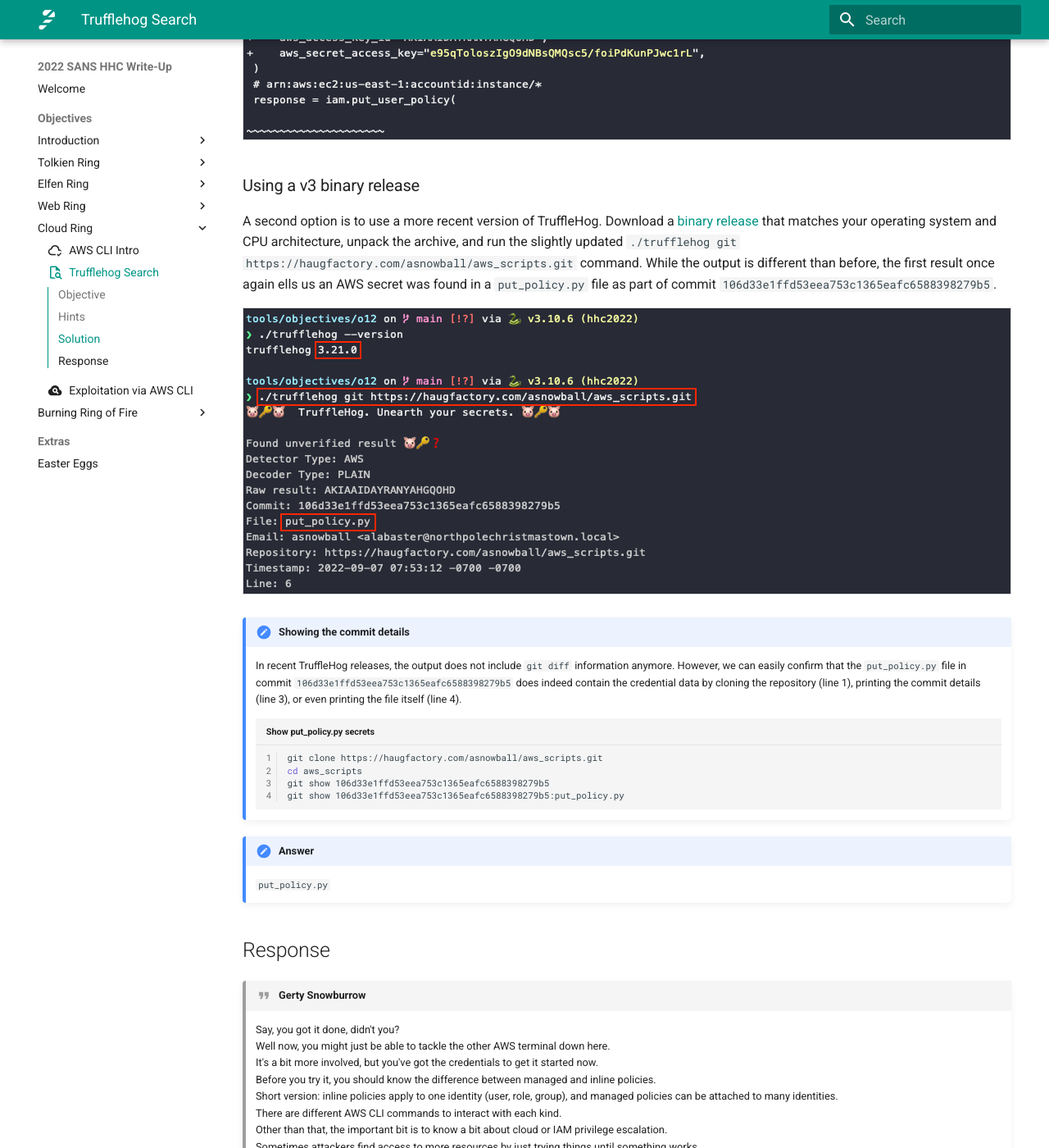
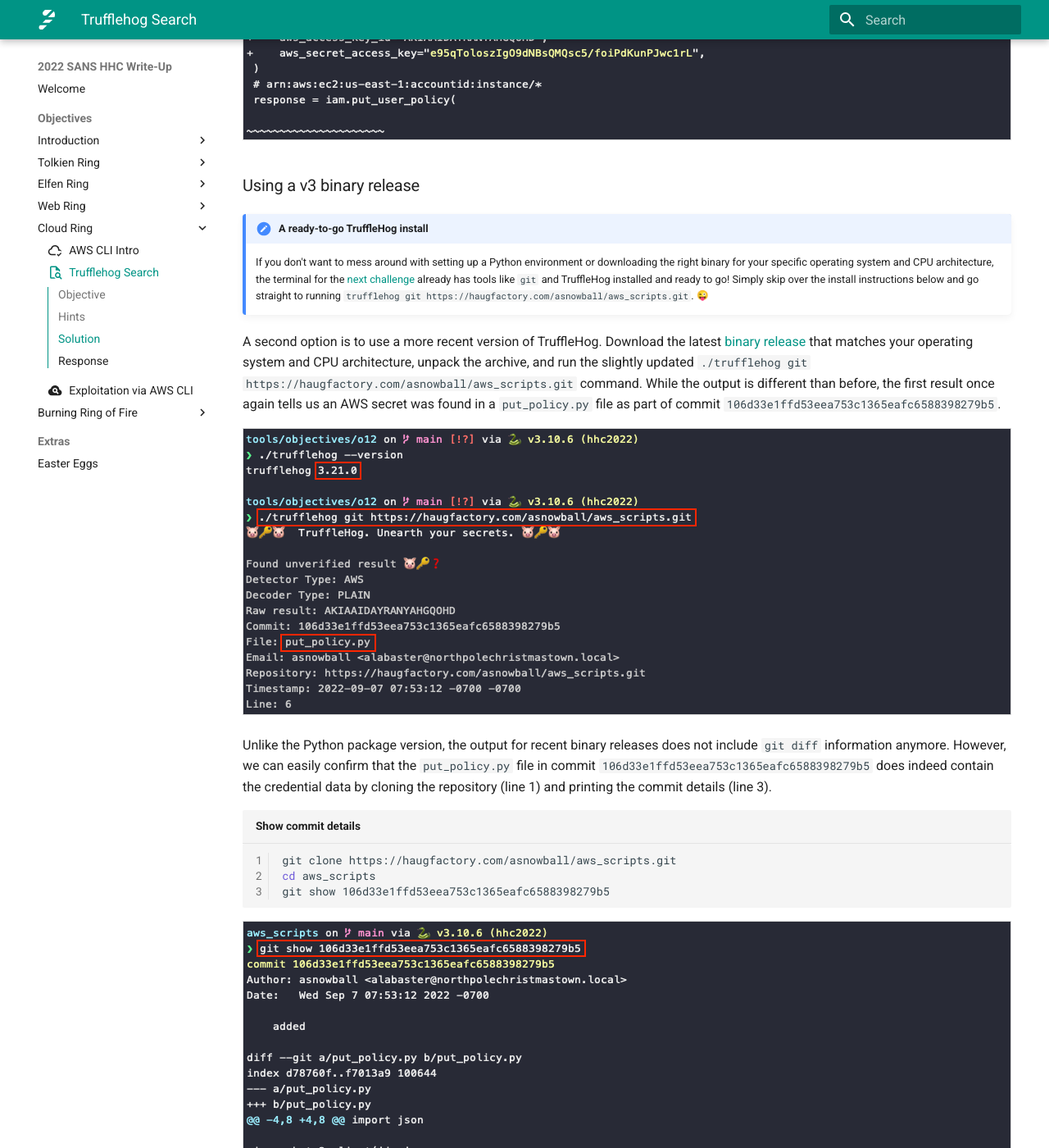
Before and after one commit to crahan/HolidayHackChallenge2022, an MkDocs documentation site: the page built from docs/objectives/o12.md, in a window 1280 px wide and 1400 px high, scrolled down 1274 px. Shown: the whole window at 82% size. Built offline with MkDocs 1.6.1 and Material for MkDocs 9.7.7, drawn with Linux system fonts in a browser that asks for light colours; emoji names are drawn with the system emoji font; comment, search, counter and statistics services are not loaded; some of the changed text lies outside the part shown.

Commit message:
Add additional solution

````diff
--- a/docs/objectives/o12.md
+++ b/docs/objectives/o12.md
@@ -35,26 +35,29 @@
 
 ### Using a v2 Python package
 
-The biggest challenge is installing [TruffleHog](https://github.com/trufflesecurity/trufflehog) and for that we have a couple of options. If we have a Python environment at our disposal we can use `pip install trufflehog` to install a v2 release of the tool. While it's an older version, the syntax is simpler and the output also includes `git diff` information. Running `trufflehog https://haugfactory.com/asnowball/aws_scripts.git` will print several commits where AWS credentials were either added or removed from a `put_policy.py` file.
+First, we need to grab a copy of [TruffleHog](https://github.com/trufflesecurity/trufflehog). If we have a Python environment at our disposal we can use `pip install trufflehog` to install a v2 release of the tool. While it's an older version with less functionality, the syntax is simpler and the output also includes `git diff` information. Running `trufflehog https://haugfactory.com/asnowball/aws_scripts.git` will print several commits where AWS credentials were either added or removed from a `put_policy.py` file.
 
 ![Use the Trufflehog Python package](../img/objectives/o12/run_python_trufflehog.png){ class=border }
 
 
 ### Using a v3 binary release
 
-A second option is to use a more recent version of TruffleHog. Download a [binary release](https://github.com/trufflesecurity/trufflehog/releases) that matches your operating system and CPU architecture, unpack the archive, and run the slightly updated `./trufflehog git https://haugfactory.com/asnowball/aws_scripts.git` command. While the output is different than before, the first result once again ells us an AWS secret was found in a `put_policy.py` file as part of commit `106d33e1ffd53eea753c1365eafc6588398279b5`.
+!!! note "A ready-to-go TruffleHog install"
+    If you don't want to mess around with setting up a Python environment or downloading the right binary for your specific operating system and CPU architecture, the terminal for the [next challenge](./o13.md) already has tools like `git` and TruffleHog installed and ready to go! Simply skip over the install instructions below and go straight to running `trufflehog git https://haugfactory.com/asnowball/aws_scripts.git`. :stuck_out_tongue_winking_eye:
+
+A second option is to use a more recent version of TruffleHog. Download the latest [binary release](https://github.com/trufflesecurity/trufflehog/releases/latest) that matches your operating system and CPU architecture, unpack the archive, and run the slightly updated `./trufflehog git https://haugfactory.com/asnowball/aws_scripts.git` command. While the output is different than before, the first result once again tells us an AWS secret was found in a `put_policy.py` file as part of commit `106d33e1ffd53eea753c1365eafc6588398279b5`.
 
 ![Use a Trufflehog binary release](../img/objectives/o12/run_binary_trufflehog.png){ class=border }
 
-!!! note "Showing the commit details"
-    In recent TruffleHog releases, the output does not include `git diff` information anymore. However, we can easily confirm that the `put_policy.py` file in commit `106d33e1ffd53eea753c1365eafc6588398279b5` does indeed contain the credential data by cloning the repository (line 1), printing the commit details (line 3), or even printing the file itself (line 4).
+Unlike the Python package version, the output for recent binary releases does not include `git diff` information anymore. However, we can easily confirm that the `put_policy.py` file in commit `106d33e1ffd53eea753c1365eafc6588398279b5` does indeed contain the credential data by cloning the repository (line 1) and printing the commit details (line 3).
 
-    ```shell linenums="1" title="Show put_policy.py secrets"
-    git clone https://haugfactory.com/asnowball/aws_scripts.git
-    cd aws_scripts
-    git show 106d33e1ffd53eea753c1365eafc6588398279b5
-    git show 106d33e1ffd53eea753c1365eafc6588398279b5:put_policy.py
-    ```
+```shell linenums="1" title="Show commit details"
+git clone https://haugfactory.com/asnowball/aws_scripts.git
+cd aws_scripts
+git show 106d33e1ffd53eea753c1365eafc6588398279b5
+```
+
+![Show commit details](../img/objectives/o12/show_commit_details.png){ class=border }
 
 !!! done "Answer"
     `put_policy.py`
````
Also changed, not shown: docs/objectives/o13.md (+1 -1 lines), docs/img/objectives/o12/show_commit_details.png (added).
